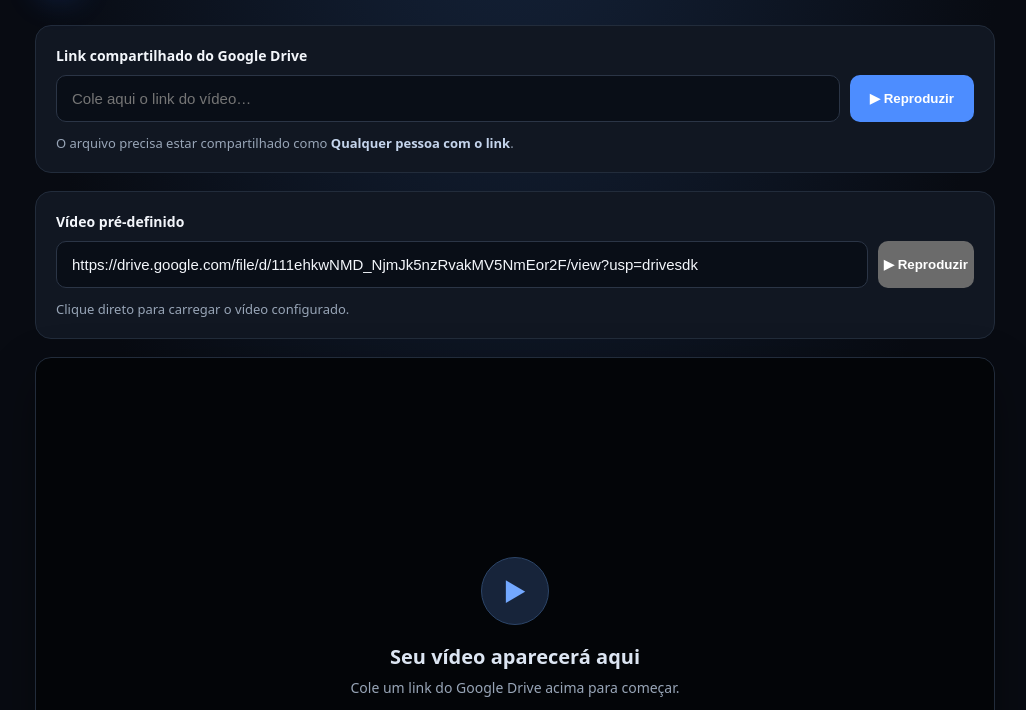
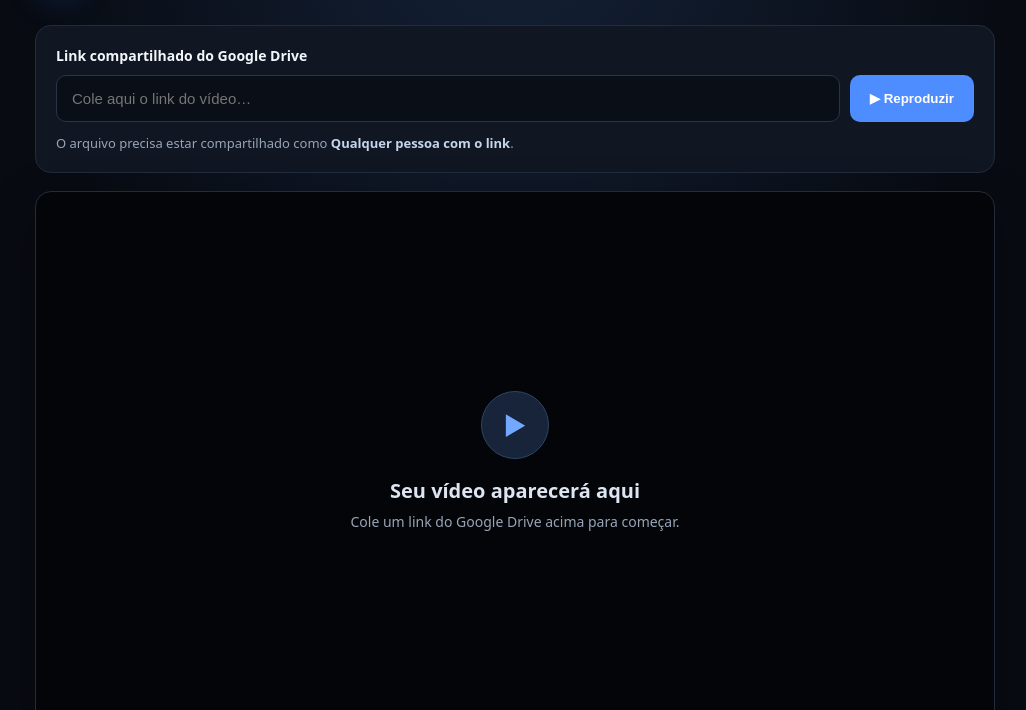
Before and after one commit to drunga-rr/driveplayer, a plain HTML site: page index.html in a window 1280 px wide. Shown: the part 90-800 px from the top of the page, without its empty margins (125-1151 px from the left). Drawn offline with Linux system fonts and the light colour scheme.

Commit message:
Update index.html

```diff
--- a/index.html
+++ b/index.html
@@ -15,7 +15,6 @@
       <div><h1>Drive<span>Player</span></h1><p>Seu vídeo, em uma tela só.</p></div>
     </header>
 
-<!-- Opção 1: Colar qualquer link -->
     <section class="panel">
       <label for="driveLink">Link compartilhado do Google Drive</label>
       <div class="input-row">
@@ -25,17 +24,6 @@
       <p class="hint">O arquivo precisa estar compartilhado como <strong>Qualquer pessoa com o link</strong>.</p>
       <p id="message" class="message" role="status" aria-live="polite"></p>
     </section>
-
-    <!-- Opção 2: Vídeo fixo com clique direto -->
-    <section class="panel">
-      <label for="fixedDriveLink">Vídeo pré-definido</label>
-      <div class="input-row">
-        <input id="fixedDriveLink" type="url" value="https://drive.google.com/file/d/111ehkwNMD_NjmJk5nzRvakMV5NmEor2F/view?usp=drivesdk" readonly>
-        <button id="playFixedBtn" type="button">▶ Reproduzir</button>
-      </div>
-      <p class="hint">Clique direto para carregar o vídeo configurado.</p>
-    </section>
-
 
     <section class="player-wrap" aria-label="Reprodutor de vídeo">
       <div id="emptyState" class="empty-state">
```
